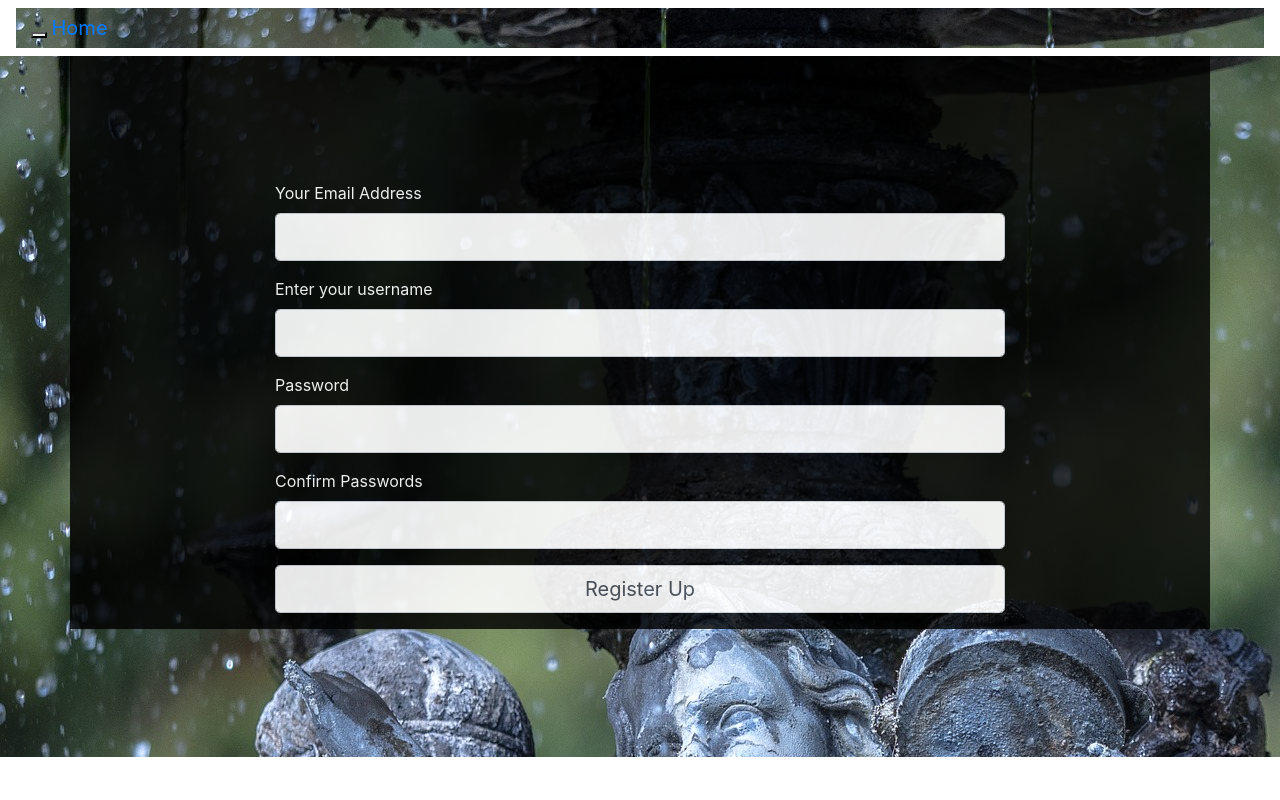
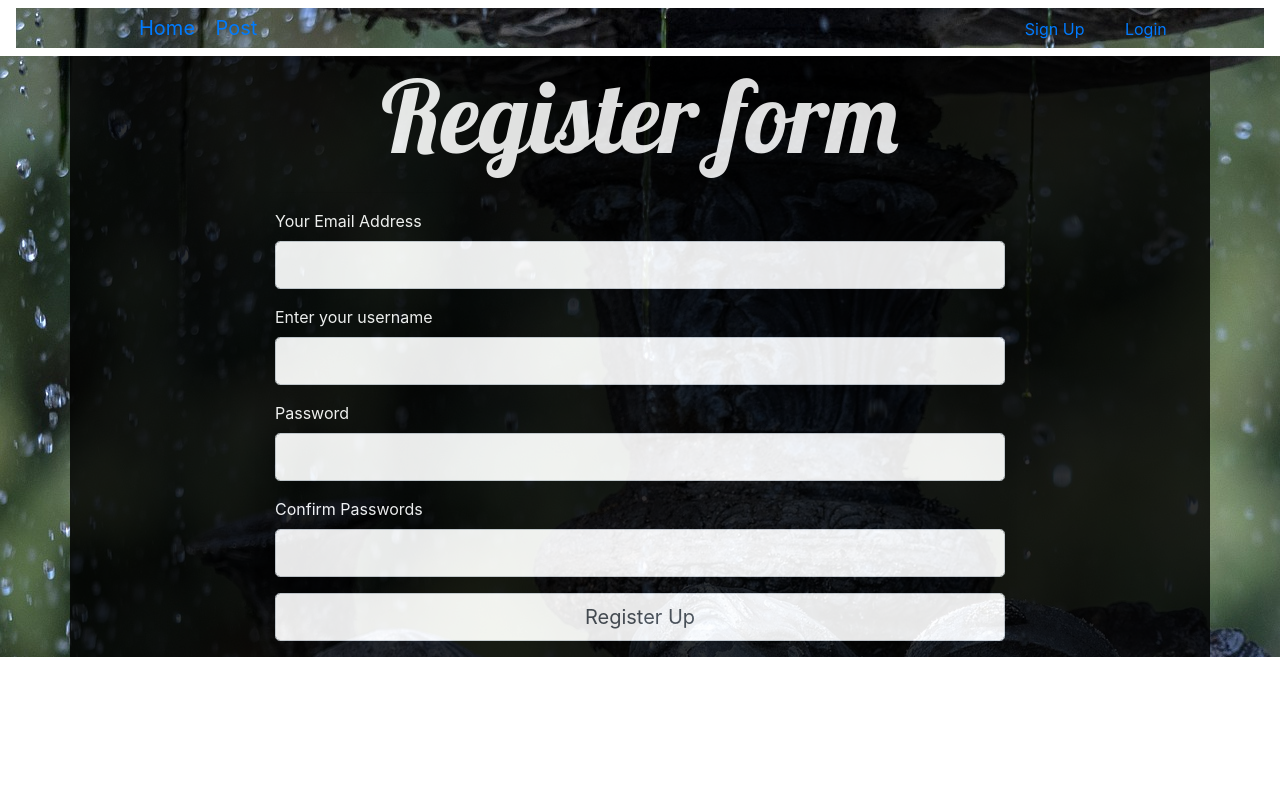
Before and after one commit to BeatriceWambui/my-blog, a Flask app: page /authenticate/create_account in a window 1280 px wide. Run offline with Flask 2, Linux system fonts and the light colour scheme; some libraries are stand-ins or nearby versions.

Commit message:
update rstyles.css

```diff
--- a/app/templates/auth/login.html
+++ b/app/templates/auth/login.html
@@ -7,6 +7,7 @@
         <div class="row">
           <div class= "col-md-2"> </div>
           <div class="col-md-8">
+              <h3> Login form</h3> <hr>
           <!--Flash message -->
           <form method="POST" action="">
 
--- a/app/templates/auth/register.html
+++ b/app/templates/auth/register.html
@@ -2,11 +2,12 @@
 
 {% block content %}
 <link rel="stylesheet" href="{{url_for('static',filename='styles.css')}}">
-<div class="container-fluid" style="padding-bottom:10%">
-    <div class="container" style="padding-top:10%">
+<div class="container-fluid">
+    <div class="container" >
         <div class="row" >
             <div class="col-md-2"> </div>
             <div class="col-md-8">
+                <h3> Register form</h3> <hr>
                 <form method="POST" action="">
 
                         {{ form.csrf_token }}
--- a/app/templates/navbar.html
+++ b/app/templates/navbar.html
@@ -1,18 +1,13 @@
 <nav class="navbar navbar-inverse">
     <div class="container-fluid">
       <div class="navbar-header">
-        <button type="button" class="navbar-toggle" data-toggle="collapse" data-target="#myNavbar">
-          <span class="icon-bar"></span>
-          <span class="icon-bar"></span>
-          <span class="icon-bar"></span>
-        </button>
+          &nbsp; &nbsp; &nbsp; &nbsp; &nbsp; &nbsp; &nbsp; &nbsp; &nbsp; &nbsp; &nbsp; &nbsp;
         <a class="navbar-brand" href="{{url_for('main.index')}}">Home</a>
-      </div>
-      <div class="collapse navbar-collapse" id="myNavbar">
-        <ul class="nav navbar-nav navbar-right">
-          <li><a href="{{url_for('auth.create_account')}}"><span class="glyphicon glyphicon-user"></span> Sign Up</a></li>
-          <li><a href="{{url_for('auth.login')}}"><span class="glyphicon glyphicon-log-in"></span> Login</a></li>
-        </ul>
+        <a class="navbar-brand" href="{{url_for('main.new_post')}}">Post</a> &nbsp; &nbsp; &nbsp; &nbsp; &nbsp; &nbsp; &nbsp; &nbsp; &nbsp; &nbsp; &nbsp; &nbsp; &nbsp; &nbsp; &nbsp; &nbsp; &nbsp; &nbsp; &nbsp; &nbsp; &nbsp;
+        &nbsp; &nbsp; &nbsp; &nbsp; &nbsp; &nbsp; &nbsp; &nbsp; &nbsp; &nbsp; &nbsp; &nbsp; &nbsp; &nbsp; &nbsp; &nbsp; &nbsp; &nbsp; &nbsp; &nbsp; &nbsp; &nbsp; &nbsp; &nbsp; &nbsp; &nbsp; &nbsp; &nbsp; &nbsp; &nbsp; &nbsp;
+        &nbsp;&nbsp;&nbsp; &nbsp; &nbsp; &nbsp; &nbsp; &nbsp;&nbsp; &nbsp; &nbsp; &nbsp; &nbsp; &nbsp; &nbsp;&nbsp; &nbsp; &nbsp; &nbsp; &nbsp; &nbsp; &nbsp; &nbsp; &nbsp; &nbsp; &nbsp; &nbsp; &nbsp; &nbsp; &nbsp; &nbsp; &nbsp; &nbsp;
+          <a href="{{url_for('auth.create_account')}}"><span class="glyphicon glyphicon-user"></span> Sign Up</a>  &nbsp; &nbsp; &nbsp; &nbsp;
+          <a href="{{url_for('auth.login')}}"><span class="glyphicon glyphicon-log-in"></span> Login</a>
       </div>
     </div>
   </nav>
```
